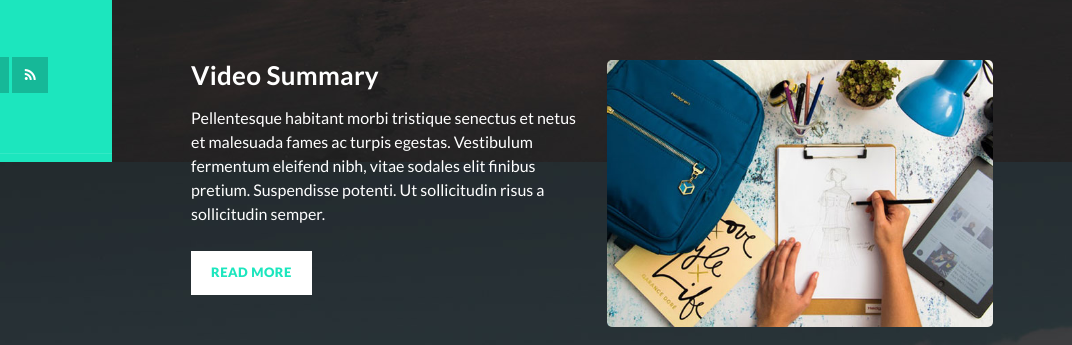
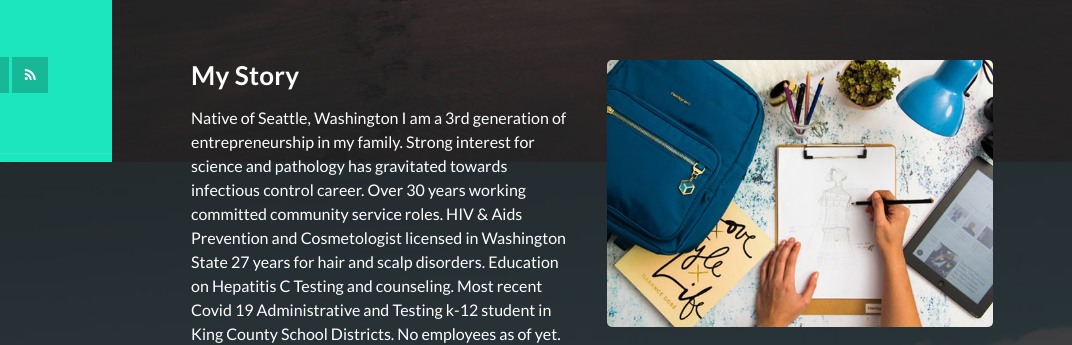
Before and after one commit to xorsh/Cleaning-business, a plain HTML site: page index.html in a window 1280 px wide. Shown: the part 638-983 px from the top of the page, 208-1280 px from the left. Drawn offline with Linux system fonts and the light colour scheme.

Commit message:
Update index.html

```diff
--- a/index.html
+++ b/index.html
@@ -116,13 +116,15 @@ https://templatemo.com/tm-531-reflux
             <div class="row">
               <div class="col-md-6">
                 <div class="left-text">
-                  <h4>Video Summary</h4>
+                  <h4>My Story</h4>
                   <p>
-                    Pellentesque habitant morbi tristique senectus et netus et
-                    malesuada fames ac turpis egestas. Vestibulum fermentum
-                    eleifend nibh, vitae sodales elit finibus pretium.
-                    Suspendisse potenti. Ut sollicitudin risus a sollicitudin
-                    semper.
+                    Native of Seattle, Washington I am a 3rd generation of entrepreneurship
+                    in my family. Strong interest for science and pathology has gravitated
+                    towards infectious control career. Over 30 years working committed community
+                    service roles. HIV & Aids Prevention and Cosmetologist licensed in Washington
+                    State 27 years for hair and scalp disorders. Education on Hepatitis C Testing and
+                    counseling. Most recent Covid 19 Administrative and Testing k-12 student in King
+                    County School Districts.  No employees as of yet. Just me!
                   </p>
                   <div class="white-button">
                     <a href="#">Read More</a>
```
